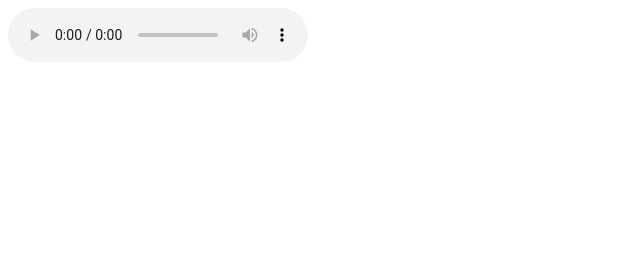
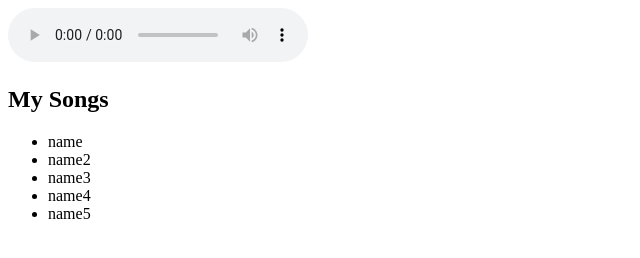
Before and after one commit to RakibHassan96/juke_box, a plain HTML site: page index.html in a window 1280 px wide. Shown: the whole page, without its empty margins (0-640 px from the left). Drawn offline with Linux system fonts and the light colour scheme.

Commit message:
added js

```diff
--- a/actions.js
+++ b/actions.js
@@ -21,8 +21,13 @@ jukebox.prototype.getSong = function(index){
 };
 
 jukebox.prototype.list = function(){
+  var my_list = document.getElementById("song_list");
   for (i = 0; i < this.songs.length ; i++){
-    console.log("Name is: " + this.songs[i].name);
+    var node = document.createElement("li")
+    var temp_li = document.createTextNode(this.songs[i].name);
+    node.appendChild(temp_li);
+    my_list.appendChild(node);
+    document.getElementsByTagName("li")[i].setAttribute("id", "song"+i+".mp3");
   }
 };
 
--- a/index.html
+++ b/index.html
@@ -11,6 +11,12 @@
   <source src="songs/song2.mp3">
 </audio>
 
+<h2>My Songs</h2>
+
+<ul id="song_list">
+
+</ul>
+
   </body>
   <script src="actions.js"> </script>
 </html>
```
